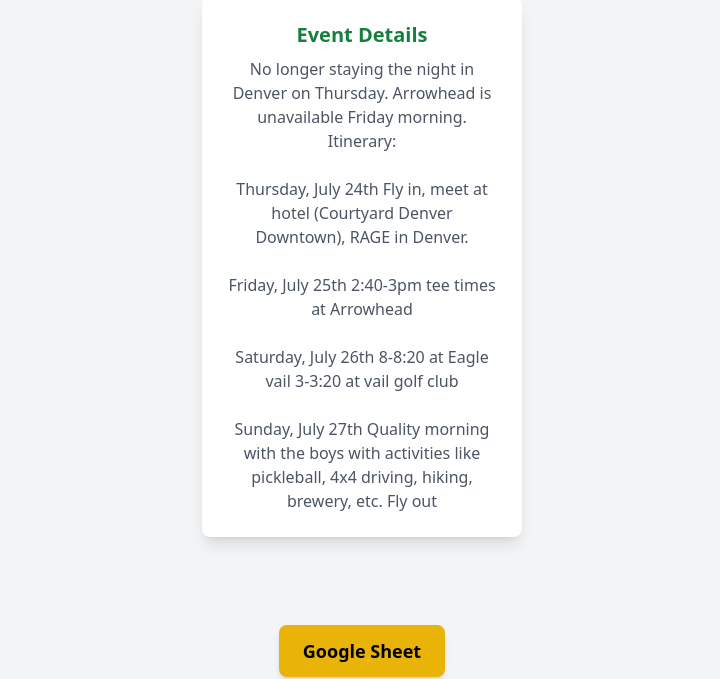
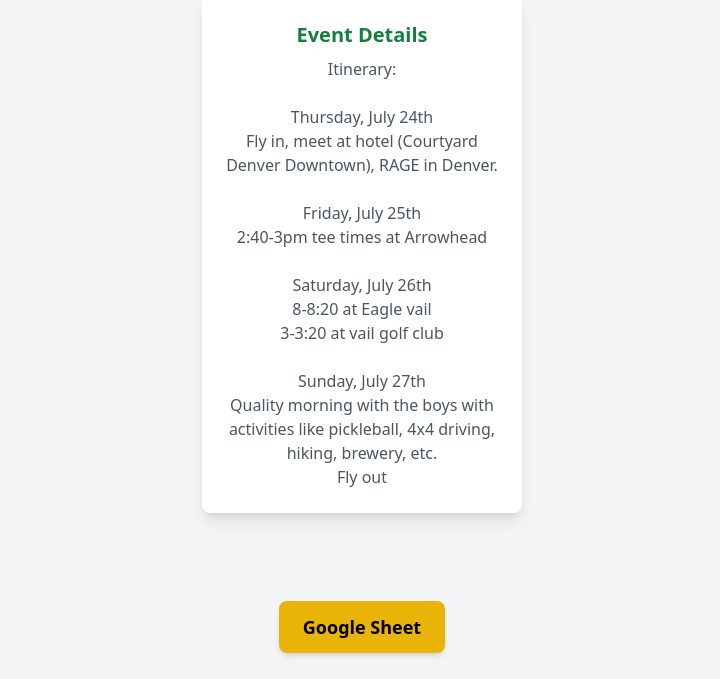
Before and after one commit to Camerondietz/HoodlumsInvitational, a plain HTML site: page details.html in a window 1280 px wide. Shown: the part 151-830 px from the top of the page, without its empty margins (278-998 px from the left). Drawn offline with nearby package versions, Linux system fonts and the light colour scheme.

Commit message:
Update details.html

```diff
--- a/details.html
+++ b/details.html
@@ -19,22 +19,21 @@
             <div class="mx-auto w-80 p-6 bg-white shadow-lg rounded-lg">
                 <h3 class="text-xl font-semibold text-green-700">Event Details</h3>
                 <p class="text-gray-600 mt-2">
-No longer staying the night in Denver on Thursday. Arrowhead is unavailable Friday morning.
 
 Itinerary:
 <br></br>
-Thursday, July 24th
+Thursday, July 24th</br>
 Fly in, meet at hotel (Courtyard Denver Downtown), RAGE in Denver.
 <br></br>
-Friday, July 25th
+Friday, July 25th</br>
 2:40-3pm tee times at Arrowhead
 <br></br>
-Saturday, July 26th
-8-8:20 at Eagle vail
+Saturday, July 26th</br>
+8-8:20 at Eagle vail </br>
 3-3:20 at vail golf club
 <br></br>
-Sunday, July 27th
-Quality morning with the boys with activities like pickleball, 4x4 driving, hiking, brewery, etc.
+Sunday, July 27th </br>
+Quality morning with the boys with activities like pickleball, 4x4 driving, hiking, brewery, etc.</br>
 Fly out
 
                 </ p>
```
